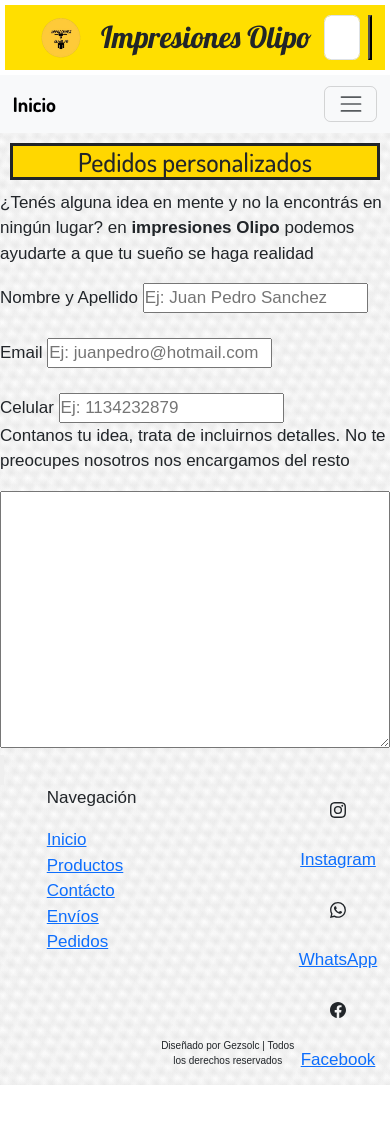
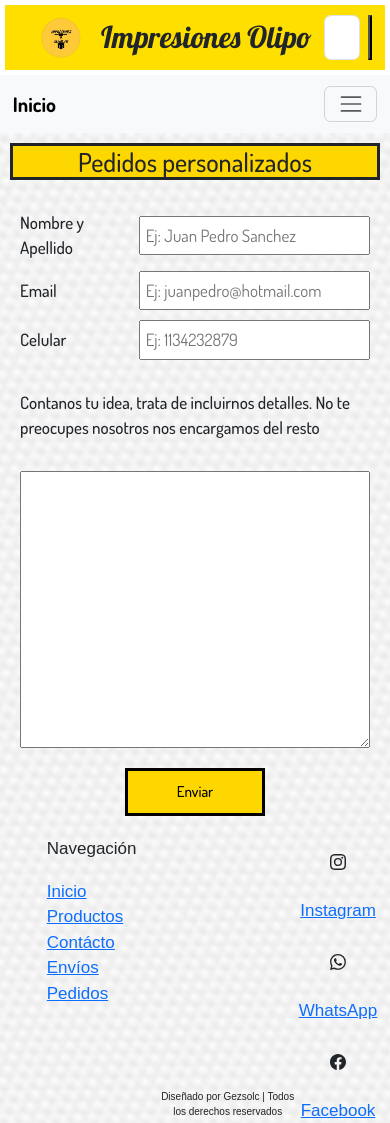
Before and after one commit to Gezsolc/Impresiones-olipo, a website: page pages/pedidos.html in a window 390 px wide. Shown: the top 1123 px of the page. Before the commit the page ends 1085 px from the top, so only its background shows below. Drawn offline with nearby package versions, Linux system fonts and the light colour scheme.

Commit message:
estilos y media queries pedidos

```diff
--- a/SCSS/_middle-section.scss
+++ b/SCSS/_middle-section.scss
@@ -104,3 +104,58 @@
       }
     }
   }
+/*Pedidos*/
+/*Formulario-contacto*/
+.pedidos {
+    display: flex;
+    justify-content: center;
+    align-items: center;
+    margin: 0;
+    &__formulario {
+      width: fit-content;
+      margin: 20px;
+      display: flex;
+      flex-direction: column;
+      .form-group {
+        display: flex;
+        justify-content: space-between;
+        align-items: center;
+        margin-bottom: 10px;
+        label {
+          flex: 1;
+          margin-right: 10px;
+          font-family: $dosis;
+          font-weight: 500;
+        }
+        input {
+          flex: 2;
+          padding: 5px;
+          font-family: $dosis;
+        }
+      }
+      p {
+        margin: 20px 0;
+        font-family: $dosis;
+        font-weight: 500;
+      }
+      .text-container {
+        width: 100%;
+        padding: 10px;
+        resize: vertical;
+        margin: 10px 0px 20px 0px;
+      }
+      .submit-btn {
+        padding: 10px 20px;
+        @include btn(500, $dosis, 15px, black);
+        border: solid;
+        background-color: $color2;
+        cursor: pointer;
+        transition: background-color 0.3s ease;
+        width: 40%;
+        align-self: center;
+        &:hover {
+          background-color: #0056b3;
+        }
+      }
+    }
+  }
--- a/SCSS/config/_vars.scss
+++ b/SCSS/config/_vars.scss
@@ -3,7 +3,7 @@
 $dosis: "Dosis";
 $no-list: "none";
 //Colores
-$color1: #ffdf00 ; //amarillo fuerte
+$color1: #ffdf00 ; //amarillo logo banner
 $color2: gold //h2 secciones
 /*//Mapas
 $font-size:(
--- a/pages/pedidos.html
+++ b/pages/pedidos.html
@@ -66,27 +66,29 @@
    </header>
      <main>
          <div>
-            <h2 class="titulo2">Pedidos personalizados</h2>
+            <h2 class="titulo2 pedidos-titulo">Pedidos personalizados</h2>
          </div>
-         <section>
-             <p>¿Tenés alguna idea en mente y no la encontrás en ningún lugar? en <strong>impresiones Olipo</strong> podemos ayudarte a que tu sueño se haga realidad</p>
-             <form action="form.php" method="post">
-                 <label for="">Nombre y Apellido</label>
-                    <input type="text" name="Nombre" id="Nombre" placeholder="Ej: Juan Pedro Sanchez" required>
-                 <br>
-                 <br>
-                 <label for="">Email</label>
-                    <input type="email" name="email" id="email" placeholder="Ej: juanpedro@hotmail.com" required>
-                 <br>
-                 <br>
-                 <label for="">Celular</label>
-                    <input type="tel" name="teléfono" id="teléfono" placeholder="Ej: 1134232879" required>
-
-                 <p> Contanos tu idea, trata de incluirnos detalles. No te preocupes nosotros nos encargamos del resto</p>
-                    <textarea class="text-container" name="" id="" cols="30" rows="10"></textarea>
-                 <input type="submit" value="">
-             </form>
-         </section>
+         <section class="pedidos">
+          <div>
+            <form class="pedidos__formulario" action="form.php" method="post">
+              <div class="form-group">
+                <label for="Nombre">Nombre y Apellido</label>
+                <input type="text" name="Nombre" id="Nombre" placeholder="Ej: Juan Pedro Sanchez" required>
+              </div>
+              <div class="form-group">
+                <label for="email">Email</label>
+                <input type="email" name="email" id="email" placeholder="Ej: juanpedro@hotmail.com" required>
+              </div>
+              <div class="form-group">
+                <label for="teléfono">Celular</label>
+                <input type="tel" name="teléfono" id="teléfono" placeholder="Ej: 1134232879" required>
+              </div>
+              <p>Contanos tu idea, trata de incluirnos detalles. No te preocupes nosotros nos encargamos del resto</p>
+              <textarea class="text-container" name="idea" id="idea" cols="30" rows="10"></textarea>
+              <input type="submit" value="Enviar" class="submit-btn">
+            </form>
+          </div>
+        </section>
      </main>
      <footer>
       <div class="container text-center">
```
Also changed, not shown: css/main.css, 1 other file.
